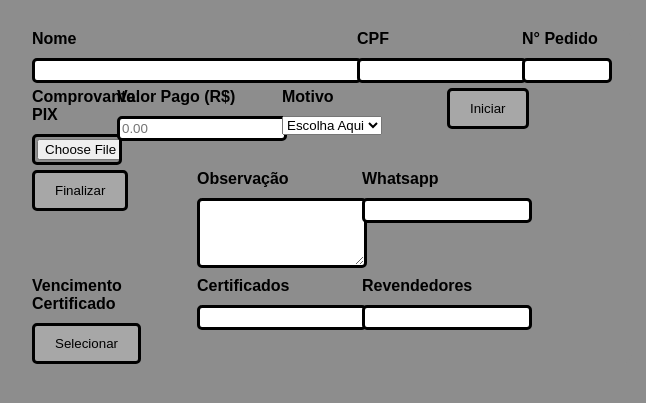
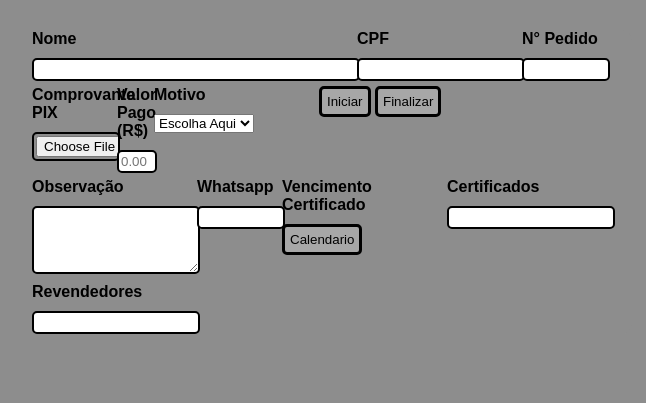
Before and after one commit to sirDuuck/kingdev, a plain HTML site: page Cadastro_Cliente/index.html in a window 1280 px wide. Shown: the part 95-498 px from the top of the page, without its empty margins (308-954 px from the left). Drawn offline with nearby package versions, Linux system fonts and the light colour scheme.

Commit message:
regulamento

```diff
--- a/Cadastro_Cliente/client.css
+++ b/Cadastro_Cliente/client.css
@@ -38,7 +38,7 @@ textarea,
 #revendedors {
     width: 100%;
     padding: 2px;
-    border: 3px solid #000;
+    border: 2px solid #000;
     border-radius: 5px;
 }
 
@@ -54,7 +54,7 @@ textarea:hover,
 
 button,
 #calendario {
-    padding: 10px 20px;
+    padding: 5px 5px;
     background-color: #a7a7a7;
     color: #000;
     border: 3px solid #000;
--- a/Cadastro_Cliente/index.html
+++ b/Cadastro_Cliente/index.html
@@ -9,12 +9,12 @@
     <h1>Cliente</h1>
     <div>
         <form>
-            <div style="width: 20em;">
+            <div style="width: 20rem;">
                 <label for="nome">Nome</label>
                 <input type="text" id="nome" name="nome">
             </div>
 
-            <div style="width: 10em;">
+            <div style="width: 10rem;">
                 <label for="cpf">CPF</label>
                 <input type="text" id="cpf" name="cpf">
             </div>
@@ -24,17 +24,17 @@
                 <input type="text" id="n_pedido" name="n_pedido">
             </div>
 
-            <div style="width: 5em;">
+            <div style="width: 5rem;">
                 <label for="imagem">Comprovante: PIX</label>
                 <input type="file" id="imagem" name="imagem">
             </div>
 
-            <div style="width: 10em;">
+            <div style="width: 2rem;">
                 <label for="valor">Valor Pago (R$)</label>
                 <input type="text" id="valor" name="valor" placeholder="0.00">
             </div>
 
-            <div style="width: 10em;">
+            <div style="width: 10rem;">
                 <label for="motivo">Motivo</label>
                 <select id="motivo" name="motivo">
                     <option value="choose here">Escolha Aqui</option>
@@ -46,38 +46,37 @@
                 </select>
             </div>
 
-            <div style="width: 10em;">
+            <div style="width: 10rem;">
                 <button type="button" id="start" name="start">Iniciar</button>
-            </div>
-
-            <div style="width: 10em;">
                 <button type="button" id="finish" name="finish">Finalizar</button>
             </div>
 
-            <div style="width: 10em;">
+            <div style="width: 10rem;">
                 <label for="obs">Observação</label>
                 <textarea id="obs" name="obs" rows="4" cols="50"></textarea>
             </div>
 
-            <div style="width: 10em;">
+            <div style="width: 5rem;">
                 <label for="wpp">Whatsapp</label>
                 <input type="text" id="wpp" name="wpp">
             </div>
 
-            <div style="width: 10em;">
+            <div style="width: 10rem;">
                 <label for="venci_cert">Vencimento Certificado</label>
-                <button id="calendario">Selecionar</button>
+                <button id="calendario">Calendario</button>
             </div>
 
-            <div style="width: 10em;">
+            <div style="width: 10rem;">
                 <label for="certfics">Certificados</label>
                 <input type="text" id="certfics" name="certfics">
             </div>
 
-            <div style="width: 10em;">
+            <div style="width: 10rem;">
                 <label for="revendedors">Revendedores</label>
                 <input type="text" id="revendedors" name="revendedors">
             </div>
+            <script type="module" src="https://unpkg.com/ionicons@7.1.0/dist/ionicons/ionicons.esm.js"></script>
+            <script nomodule src="https://unpkg.com/ionicons@7.1.0/dist/ionicons/ionicons.js"></script>
         </form>
     </div>
 </body>
```
